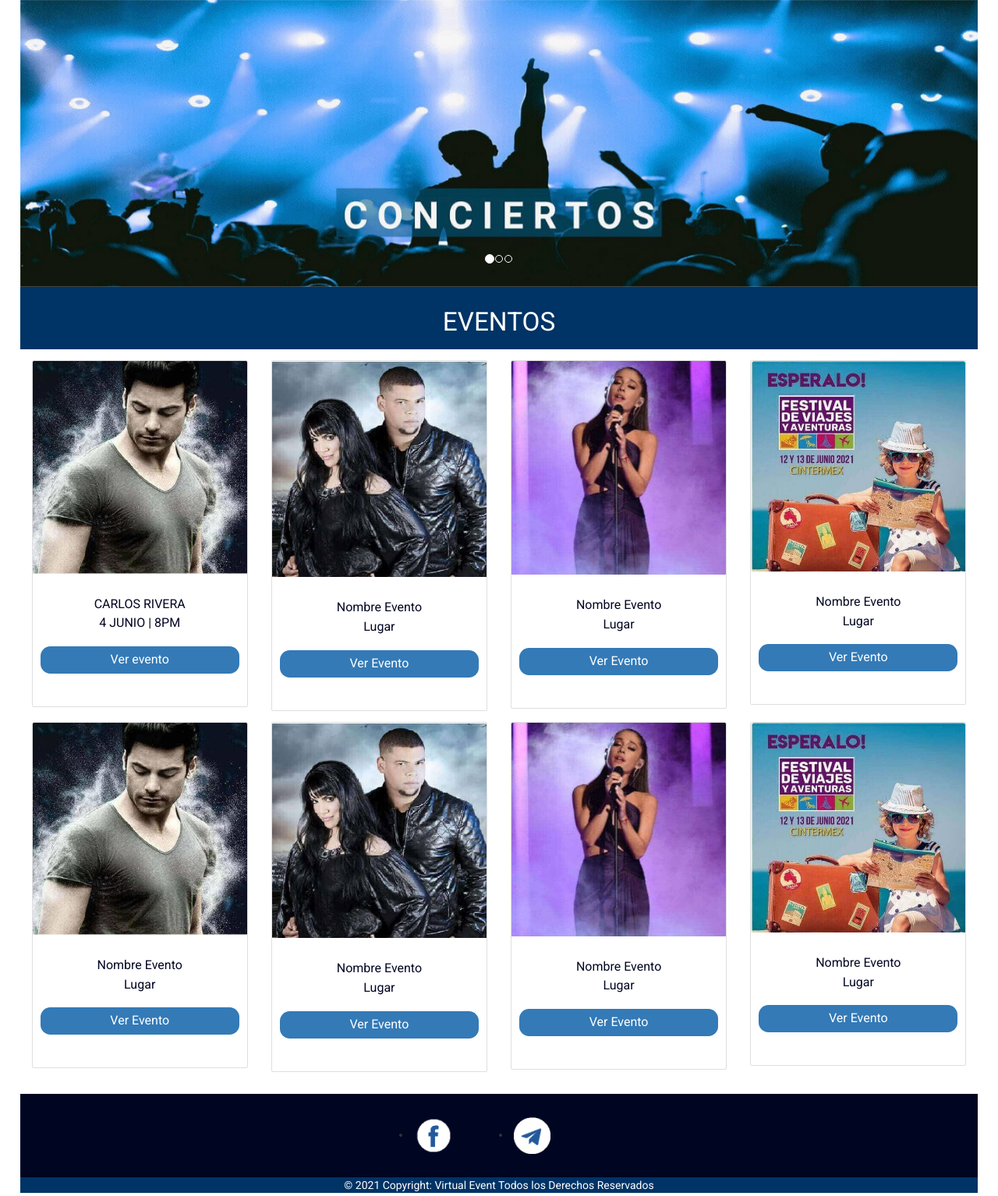
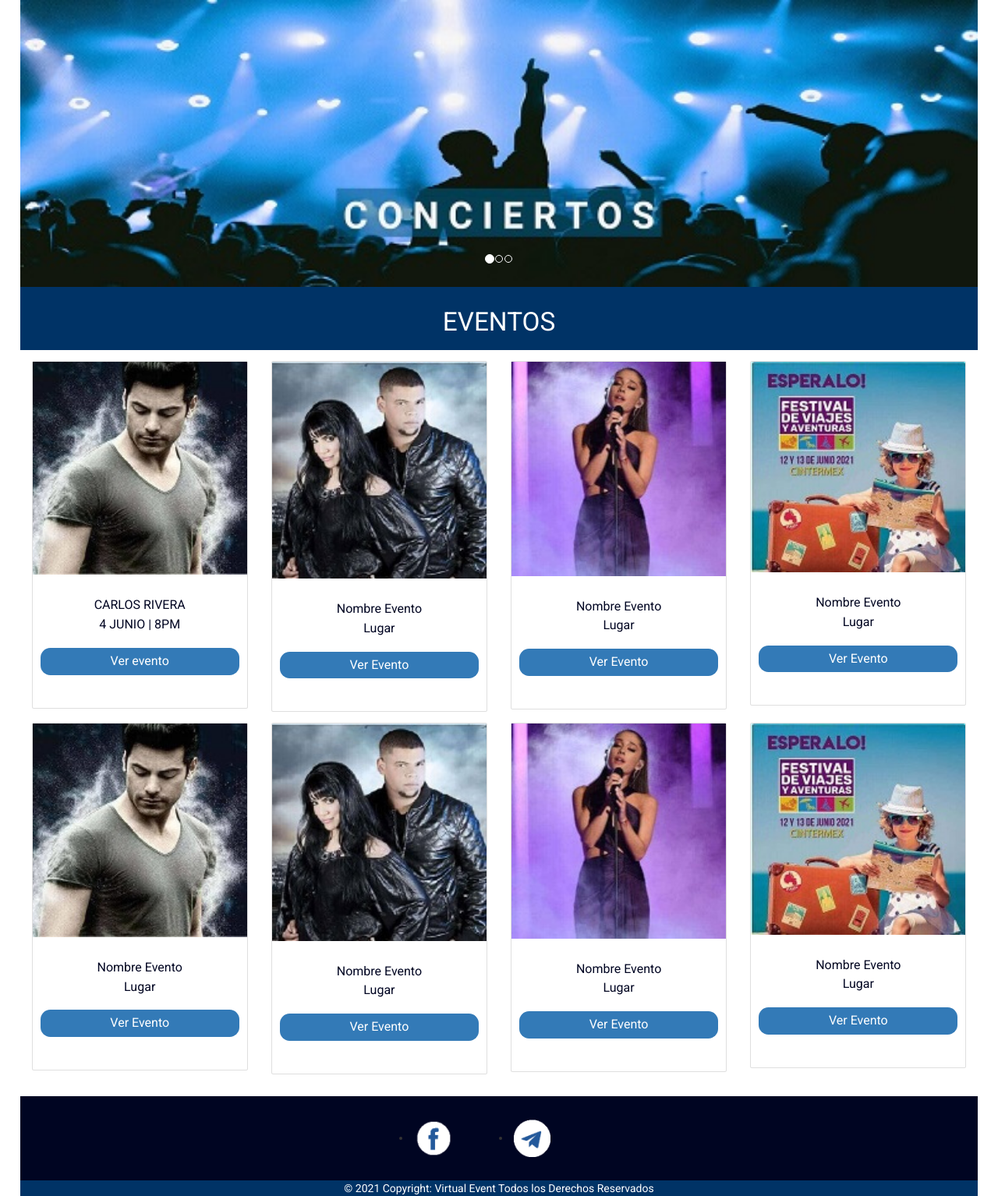
Before and after one commit to xmar08/tikette, a PHP site: page / in a window 1280 px wide. Shown: the part 207-1741 px from the top of the page at 78% size. Run offline with PHP 8.4, Linux system fonts and the light colour scheme.

Commit message:
correcion

```diff
--- a/css/style.css
+++ b/css/style.css
@@ -422,6 +422,11 @@
   height: auto;
 }
 
+.tarjeta {
+  width: 100%;
+  height: auto;
+}
+
 .nombre-evento {
   color: #000522;
   font-size: 12pt;
@@ -1497,6 +1502,7 @@
   width: 194px;
   margin-left: 1em;
   margin-top: 0em;
+  height: auto;
 }
 @media only screen and (min-width: 768px) and (max-width: 979px) {
   .cod-qr {
--- a/index.php
+++ b/index.php
@@ -122,7 +122,7 @@
                         <!-- evento1 -->
                         <div class="col-sm-3">
                             <div class="card">
-                                <img src="./img/1.jpg" class="card-img-top" alt="imaagen evento 1" />
+                                <img src="./img/1.jpg" class="tarjeta" alt="imaagen evento 1" />
                                 <div class="card-body">
                                     <h3 class="card-title nombre-evento">CARLOS RIVERA</h3>
                                     <p class="card-text lugar-evento">4 JUNIO | 8PM </p>
@@ -133,7 +133,7 @@
                         <!-- evento2-->
                         <div class="col-sm-3  d-lg-block">
                             <div class="card">
-                                <img src="./img/2.jpg" class="card-img-top" alt="imagen2" />
+                                <img src="./img/2.jpg" class="tarjeta" alt="imagen2" />
                                 <div class="card-body">
                                     <h3 class="card-title nombre-evento">Nombre Evento</h3>
                                     <p class="card-text lugar-evento"> Lugar
@@ -145,7 +145,7 @@
                         <!-- evento3-->
                         <div class="col-sm-3 d-lg-block">
                             <div class="card">
-                                <img src="./img/3.jpg" class="card-img-top" alt="imagen evento3" />
+                                <img src="./img/3.jpg" class="tarjeta" alt="imagen evento3" />
                                 <div class="card-body">
                                     <h3 class="card-title nombre-evento">Nombre Evento</h3>
                                     <p class="card-text lugar-evento"> Lugar </p>
@@ -156,7 +156,7 @@
                         <!-- evento4-->
                         <div class="col-sm-3 d-lg-block">
                             <div class="card">
-                                <img src="./img/11.jpg" class="card-img-top" alt="imagen evento4" />
+                                <img src="./img/11.jpg" class="tarjeta" alt="imagen evento4" />
                                 <div class="card-body">
                                     <h3 class="card-title nombre-evento">Nombre Evento</h3>
                                     <p class="card-text lugar-evento"> Lugar </p>
@@ -173,7 +173,7 @@
                         <!-- evento1 -->
                         <div class="col-sm-3">
                             <div class="card">
-                                <img src="./img/1.jpg" class="card-img-top" alt="imagen evento 5" />
+                                <img src="./img/1.jpg" class="tarjeta" alt="imagen evento 5" />
                                 <div class="card-body">
                                     <h3 class="card-title nombre-evento">Nombre Evento</h3>
                                     <p class="card-text lugar-evento">Lugar
@@ -185,7 +185,7 @@
                         <!-- evento2-->
                         <div class="col-sm-3  d-lg-block">
                             <div class="card">
-                                <img src="./img/2.jpg" class="card-img-top" alt="imagen evento6" />
+                                <img src="./img/2.jpg" class="tarjeta" alt="imagen evento6" />
                                 <div class="card-body">
                                     <h3 class="card-title nombre-evento">Nombre Evento</h3>
                                     <p class="card-text lugar-evento"> Lugar
@@ -197,7 +197,7 @@
                         <!-- evento3-->
                         <div class="col-sm-3 d-lg-block">
                             <div class="card">
-                                <img src="./img/3.jpg" class="card-img-top" alt="imagen evento7" />
+                                <img src="./img/3.jpg" class="tarjeta" alt="imagen evento7" />
                                 <div class="card-body">
                                     <h3 class="card-title nombre-evento">Nombre Evento</h3>
                                     <p class="card-text lugar-evento"> Lugar </p>
@@ -208,7 +208,7 @@
                         <!-- evento4-->
                         <div class="col-sm-3 d-lg-block">
                             <div class="card">
-                                <img src="./img/11.jpg" class="card-img-top" alt="imagen evento 8" />
+                                <img src="./img/11.jpg" class="tarjeta" alt="imagen evento 8" />
                                 <div class="card-body">
                                     <h3 class="card-title nombre-evento">Nombre Evento</h3>
                                     <p class="card-text lugar-evento"> Lugar </p>
--- a/sass/style.scss
+++ b/sass/style.scss
@@ -315,6 +315,11 @@
   width: 100%;
   margin-top: 1em;
   height: auto;
+}
+.tarjeta{
+  width: 100%;
+  height: auto;
+
 }
 .nombre-evento{
   color: $blue-bg;
@@ -1162,6 +1167,7 @@
   width: 194px;
   margin-left: 1em;
   margin-top: 0em;
+  height: auto;
 
   @include respond-to($tablet-landscape){
     width: 144px;
```
Also changed, not shown: img/1-concierto.png, img/1.jpg, img/11.jpg, img/2-concierto.png, img/2.jpg, img/3-concierto.png, img/3.jpg, img/4-concierto.png, img/4.jpg, img/COMEDIA.jpg, img/CONCIERTO.jpg, img/DEPORTES.jpg.
